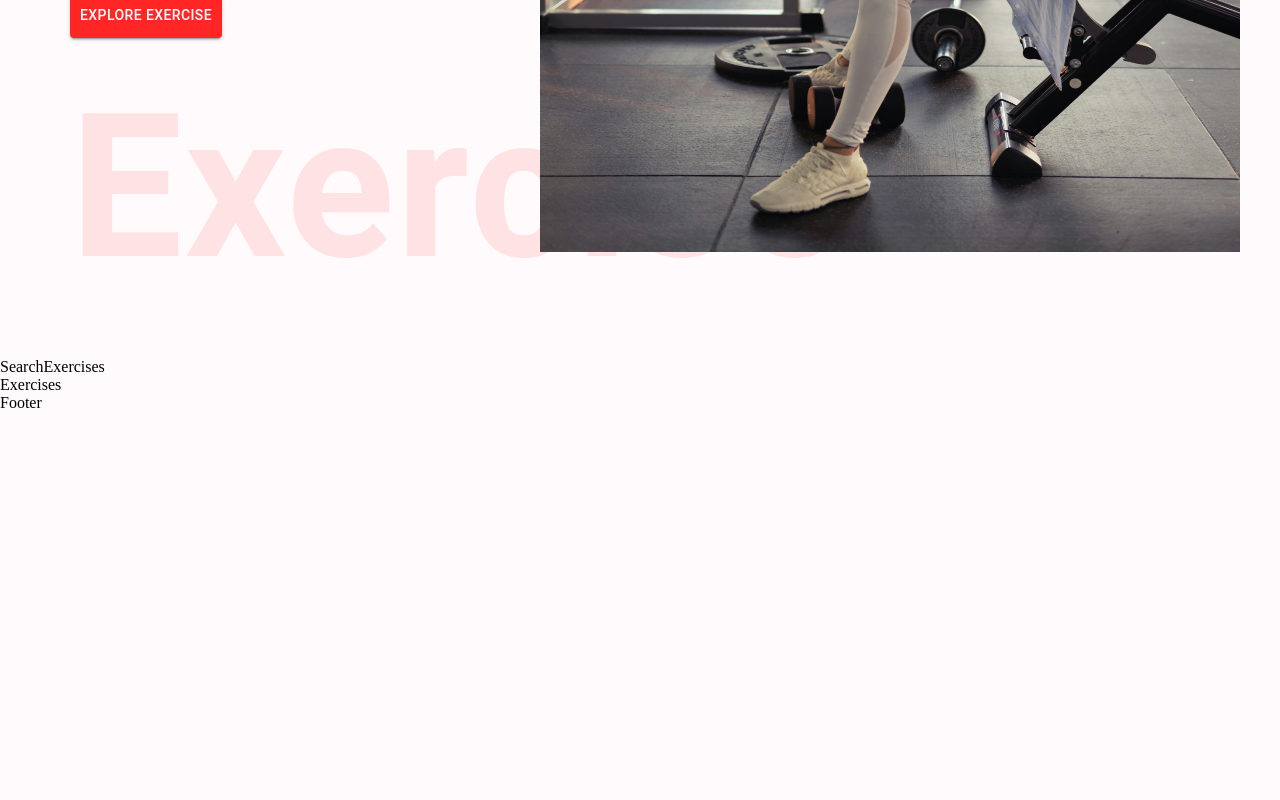
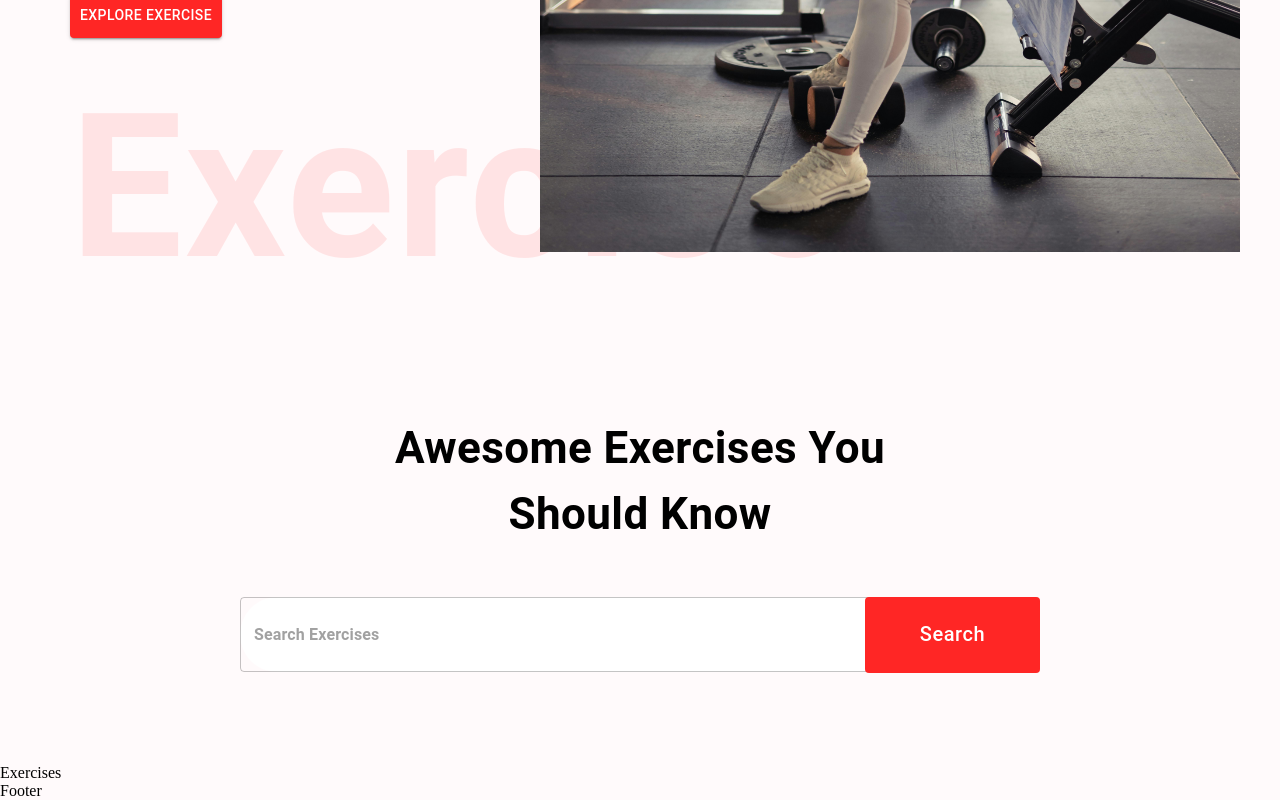
Before and after one commit to jsBear92/my-fitness-app, a React (Vite) app: page / in a window 1280 px wide. Shown: the part 614-1414 px from the top of the page. Before the commit the page ends 1026 px from the top, so only its background shows below. Built offline with nearby package versions, Linux system fonts and the light colour scheme.

Commit message:
feat: added searchExercises

```diff
--- a/src/components/SearchExercises.tsx
+++ b/src/components/SearchExercises.tsx
@@ -1,9 +1,61 @@
-import React from 'react'
+import { Box, Button, Stack, TextField, Typography } from "@mui/material";
+import React, { useState } from "react";
 
 const SearchExercises = () => {
+    const [search, setSearch] = useState("");
+
+    const handleSearch = async () => {
+        if(search) {
+            // const exercisesData = await fetchData();
+        }
+    }
   return (
-    <div>SearchExercises</div>
-  )
-}
+    <Stack alignItems="center" mt="37px" justifyContent="center" p="20px">
+      <Typography
+        fontWeight={700}
+        sx={{ fontSize: { lg: "44px", xs: "30px" } }}
+        mb="50px"
+        textAlign="center"
+      >
+        Awesome Exercises You <br /> Should Know
+      </Typography>
+      <Box position="relative" mb="72px">
+        <TextField
+          sx={{
+            input: {
+              fontWeight: "700",
+              border: "none",
+              borderRadius: "4px",
+              height: "42px",
+            },
+            width: { lg: "800px", xs: "350px" },
+            backgroundColor: "#fff",
+            borderRadius: "40px",
+          }}
+          value={search}
+          onChange={(e) => setSearch(e.target.value.toLowerCase())}
+          placeholder="Search Exercises"
+          type="text"
+        />
+        <Button
+          className="search-btn"
+          sx={{
+            bgcolor: "#FF2625",
+            color: "#fff",
+            textTransform: "none",
+            width: { lg: "175px", xs: "80px" },
+            fontSize: { lg: "20px", xs: "14px" },
+            height: "76px",
+            position: "absolute",
+            right: "0",
+          }}
+          onClick={handleSearch}
+        >
+          Search
+        </Button>
+      </Box>
+    </Stack>
+  );
+};
 
-export default SearchExercises
+export default SearchExercises;
```
